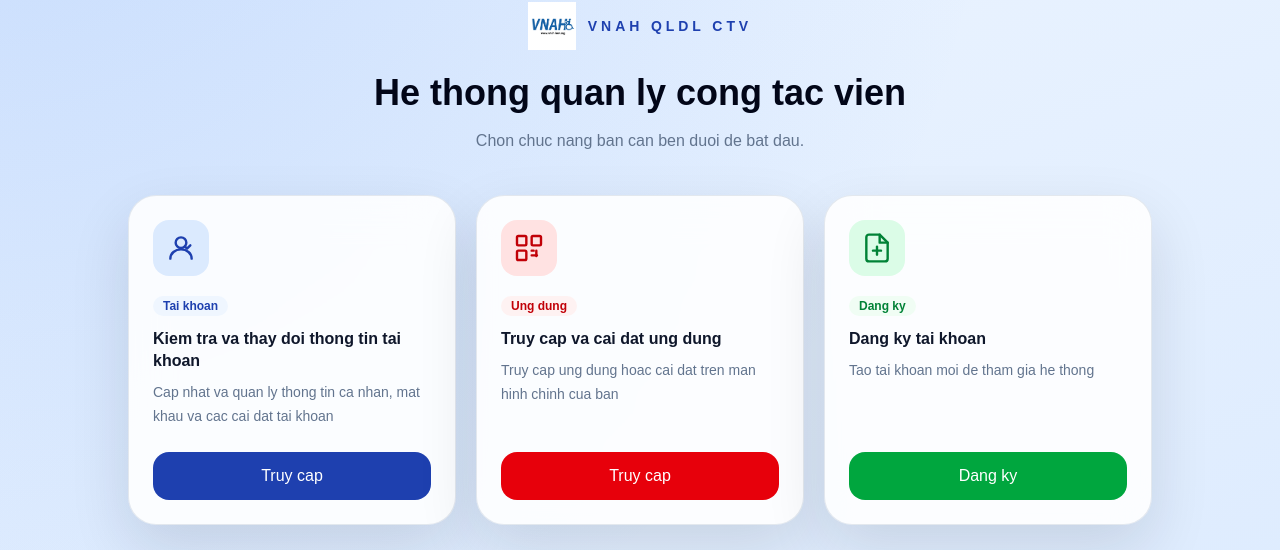
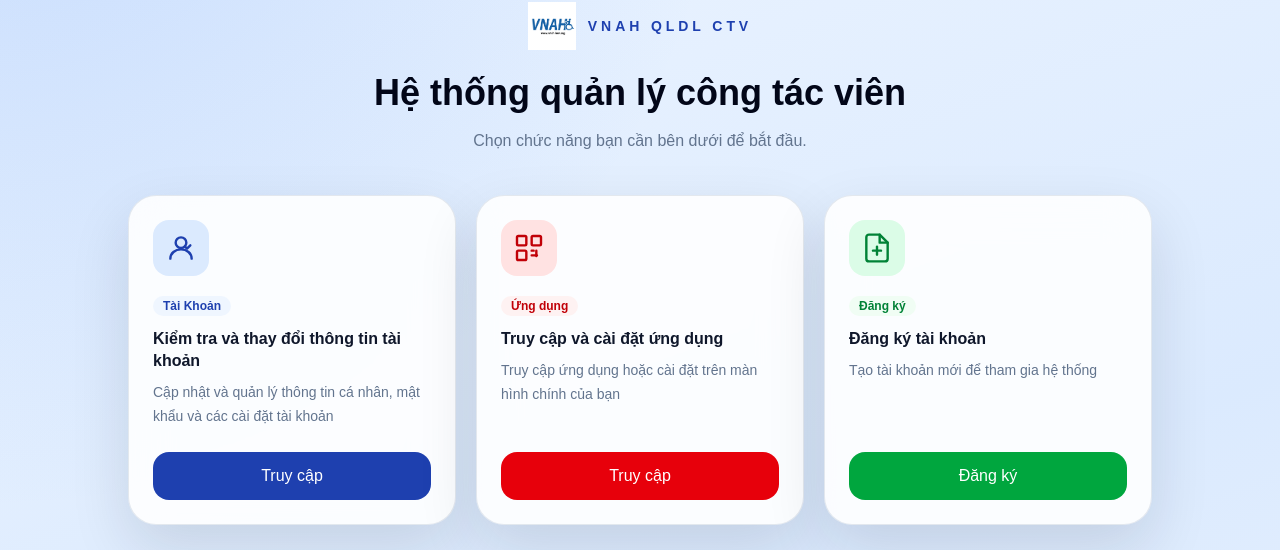
Before and after one commit to KayceChung/VNAH-CTV, a Next.js app: page / in a window 1280 px wide. Shown: the part 225-775 px from the top of the page. Built offline with nearby package versions, Linux system fonts and the light colour scheme.

Commit message:
Fix Vietnamese text encoding - add proper diacritics throughout UI

```diff
--- a/app/page.tsx
+++ b/app/page.tsx
@@ -20,11 +20,11 @@ const features = [
     accentBg: "bg-blue-100",
     borderHover: "hover:border-blue-300",
     badgeColor: "bg-blue-50 text-[#1E40AF]",
-    badge: "Tai khoan",
-    title: "Kiem tra va thay doi thong tin tai khoan",
+    badge: "Tài Khoản",
+    title: "Kiểm tra và thay đổi thông tin tài khoản",
     description:
-      "Cap nhat va quan ly thong tin ca nhan, mat khau va cac cai dat tai khoan",
-    btnLabel: "Truy cap",
+      "Cập nhật và quản lý thông tin cá nhân, mật khẩu và các cài đặt tài khoản",
+    btnLabel: "Truy cập",
     btnClass:
       "bg-[#1E40AF] text-white hover:bg-[#1D4ED8]",
     action: "verify",
@@ -42,11 +42,11 @@ const features = [
     accentBg: "bg-red-100",
     borderHover: "hover:border-red-300",
     badgeColor: "bg-red-50 text-red-700",
-    badge: "Ung dung",
-    title: "Truy cap va cai dat ung dung",
+    badge: "Ứng dụng",
+    title: "Truy cập và cài đặt ứng dụng",
     description:
-      "Truy cap ung dung hoac cai dat tren man hinh chinh cua ban",
-    btnLabel: "Truy cap",
+      "Truy cập ứng dụng hoặc cài đặt trên màn hình chính của bạn",
+    btnLabel: "Truy cập",
     btnClass:
       "bg-red-600 text-white hover:bg-red-700",
     action: "appsheet",
@@ -64,10 +64,10 @@ const features = [
     accentBg: "bg-green-100",
     borderHover: "hover:border-green-300",
     badgeColor: "bg-green-50 text-green-700",
-    badge: "Dang ky",
-    title: "Dang ky tai khoan",
-    description: "Tao tai khoan moi de tham gia he thong",
-    btnLabel: "Dang ky",
+    badge: "Đăng ký",
+    title: "Đăng ký tài khoản",
+    description: "Tạo tài khoản mới để tham gia hệ thống",
+    btnLabel: "Đăng ký",
     btnClass:
       "bg-green-600 text-white hover:bg-green-700",
     action: "register",
@@ -90,7 +90,7 @@ export default function HomePage() {
 
   const createDesktopShortcut = async () => {
     try {
-      showToast("Dang tai file cai dat...", "info");
+showToast("Đang tải file cài đặt...", "info");
 
       const response = await fetch("/api/create-shortcut", {
         method: "POST",
@@ -115,18 +115,18 @@ export default function HomePage() {
         document.body.removeChild(a);
 
         showToast(
-          "File da duoc tai xuong! Hay mo file 'create-appsheet-shortcut.bat' de tao shortcut tren Desktop.",
+          "File đã được tải xuống! Hãy mở file 'create-appsheet-shortcut.bat' để tạo shortcut trên Desktop.",
           "success"
         );
       } else {
         showToast(
-          "Loi: Khong the tai file. Hay thu lai.",
+          "Lỗi: Không thể tải file. Hãy thử lại.",
           "error"
         );
       }
     } catch (error) {
       showToast(
-        `Loi: ${error instanceof Error ? error.message : "Khong biet"}`,
+        `Lỗi: ${error instanceof Error ? error.message : "Không biết"}`,
         "error"
       );
     }
@@ -154,7 +154,7 @@ export default function HomePage() {
           <button
             onClick={() => setIsInstallDialogOpen(true)}
             className="inline-flex items-center gap-2 px-3 py-2 bg-blue-600 text-white rounded-lg hover:bg-blue-700 transition text-sm font-medium"
-            title="Cai dat ung dung"
+            title="Cài đặt ứng dụng"
           >
             Download
           </button>
@@ -177,10 +177,10 @@ export default function HomePage() {
             </p>
           </div>
           <h1 className="mt-2 text-3xl font-bold leading-tight text-slate-950 sm:text-4xl">
-            He thong quan ly cong tac vien
+            Hệ thống quản lý công tác viên
           </h1>
           <p className="max-w-xl text-sm leading-7 text-slate-500 sm:text-base">
-            Chon chuc nang ban can ben duoi de bat dau.
+            Chọn chức năng bạn cần bên dưới để bắt đầu.
           </p>
         </div>
 
@@ -217,13 +217,8 @@ export default function HomePage() {
         </div>
       </div>
 
-      {/* Guide Section */}
-      <GuideImageGallery deviceType="desktop" />
-
-      {/* Mobile Phone Guide Section */}
-      <div className="mt-12 pt-8 border-t border-slate-200">
-        <GuideImageGallery deviceType="mobile" />
-      </div>
+      {/* Guide Section - Auto-switches between Desktop/Mobile tabs based on screen size */}
+      <GuideImageGallery deviceType="both" />
 
       {/* App Install Dialog */}
       <AppInstallDialog
--- a/components/InfoCard.tsx
+++ b/components/InfoCard.tsx
@@ -11,7 +11,7 @@ export function InfoCard({
     <section className="glass-card rounded-[28px] p-6 page-fade">
       <div className="mb-5 flex items-center justify-between gap-3">
         <div>
-          <p className="text-xs font-semibold uppercase tracking-[0.28em] text-slate-500">Ho so nhan su</p>
+          <p className="text-xs font-semibold uppercase tracking-[0.28em] text-slate-500">Hồ sơ nhân sự</p>
           <h2 className="text-xl font-bold text-slate-950">{title}</h2>
         </div>
         <div className="rounded-full bg-blue-100 px-3 py-1 text-xs font-semibold text-[#1E40AF]">{badge}</div>
@@ -21,7 +21,7 @@ export function InfoCard({
         {items.map((item) => (
           <div key={item.label} className="rounded-2xl border border-slate-200 bg-white/70 p-4">
             <p className="text-xs font-semibold uppercase tracking-[0.18em] text-slate-500">{item.label}</p>
-            <p className="mt-2 text-sm font-medium leading-6 text-slate-900">{item.value || "Chua cap nhat"}</p>
+            <p className="mt-2 text-sm font-medium leading-6 text-slate-900">{item.value || "Chưa cập nhật"}</p>
           </div>
         ))}
       </div>
--- a/components/InstallAppCard.tsx
+++ b/components/InstallAppCard.tsx
@@ -34,15 +34,15 @@ function detectDeviceType(): DeviceType {
 function getAutoHint(device: DeviceType, hasPrompt: boolean): string {
   if (device === "android") {
     return hasPrompt
-      ? "Android: Trinh duyet co ho tro cai dat, nhung nut nay chi hien huong dan de tranh tao shortcut tu dong."
-      : "Android: Trinh duyet chua ho tro install prompt. Vui long mo menu trinh duyet va chon Add to Home screen.";
+      ? "Android: Trình duyệt có hỗ trợ cài đặt, nhưng nút này chỉ hiển hướng dẫn để tránh tạo shortcut tự động."
+      : "Android: Trình duyệt chưa hỗ trợ install prompt. Vui lòng mở menu trình duyệt và chọn Add to Home screen.";
   }
 
   if (device === "iphone") {
-    return "iPhone: Nhan nut Share (o thanh duoi), chon 'Add to Home Screen', sau do bam Add.";
+    return "iPhone: Nhấn nút Share (ở thanh dưới), chọn 'Add to Home Screen', sau đó bấm Add.";
   }
 
-  return "May tinh: Nhan bieu tuong sao (bookmark) hoac menu trinh duyet de tao shortcut ra man hinh.";
+  return "Máy tính: Nhấn biểu tượng sao (bookmark) hoặc menu trình duyệt để tạo shortcut ra màn hình.";
 }
 
 export function InstallAppCard() {
@@ -51,7 +51,7 @@ export function InstallAppCard() {
   const [isInstalling, setIsInstalling] = useState(false);
   const [hasBrowserInstall, setHasBrowserInstall] = useState(false);
   const [deferredPrompt, setDeferredPrompt] = useState<BeforeInstallPromptEvent | null>(null);
-  const [message, setMessage] = useState("Dang xac dinh thiet bi...");
+  const [message, setMessage] = useState("Đang xác định thiết bị...");
 
   useEffect(() => {
     const currentDevice = detectDeviceType();
@@ -65,7 +65,7 @@ export function InstallAppCard() {
 
     if (installed) {
       setIsInstalled(true);
-      setMessage("Ung dung da duoc cai dat tren thiet bi nay.");
+      setMessage("Ứng dụng đã được cài đặt trên thiết bị này.");
       return;
     }
 
@@ -85,7 +85,7 @@ export function InstallAppCard() {
       setIsInstalled(true);
       setHasBrowserInstall(false);
       setDeferredPrompt(null);
-      setMessage("Ung dung da duoc cai dat thanh cong.");
+      setMessage("Ứng dụng đã được cài đặt thành công.");
     };
 
     window.addEventListener("beforeinstallprompt", onBeforeInstallPrompt);
@@ -111,10 +111,10 @@ export function InstallAppCard() {
     }
 
     if (isInstalling) {
-      return "Dang xu ly...";
+      return "Đang xử lý...";
     }
 
-    return "Cai dat ung dung";
+    return "Cài đặt ứng dụng";
   }, [isInstalled, isInstalling]);
 
   const handleInstall = async () => {
@@ -126,7 +126,7 @@ export function InstallAppCard() {
 
     try {
       if (device === "iphone") {
-        setMessage("Huong dan iPhone: Mo Share -> Add to Home Screen -> Add.");
+        setMessage("Hướng dẫn iPhone: Mở Share -> Add to Home Screen -> Add.");
         return;
       }
 
@@ -136,9 +136,9 @@ export function InstallAppCard() {
           const choice = await deferredPrompt.userChoice;
 
           if (choice.outcome === "accepted") {
-            setMessage("Android: Ban da chap nhan cai dat trong install prompt.");
+            setMessage("Android: Bạn đã chấp nhận cài đặt trong install prompt.");
           } else {
-            setMessage("Android: Ban da dong install prompt. Ban co the thu lai bat ky luc nao.");
+            setMessage("Android: Bạn đã đóng install prompt. Bạn có thể thử lại bất kỳ lúc nào.");
           }
 
           setDeferredPrompt(null);
@@ -147,16 +147,16 @@ export function InstallAppCard() {
 
         setMessage(
           hasBrowserInstall
-            ? "Android: De tu cai dat thu cong, mo menu trinh duyet va chon Install app/Add to Home screen."
-            : "Android: Vui long mo menu trinh duyet va chon Add to Home screen de tao shortcut thu cong.",
+            ? "Android: Để tự cài đặt thủ công, mở menu trình duyệt và chọn Install app/Add to Home screen."
+            : "Android: Vui lòng mở menu trình duyệt và chọn Add to Home screen để tạo shortcut thủ công.",
         );
         return;
       }
 
       if (device === "desktop") {
-        setMessage("Huong dan desktop: Mo menu trinh duyet va tao bookmark/shortcut thu cong.");
+        setMessage("Hướng dẫn desktop: Mở menu trình duyệt và tạo bookmark/shortcut thủ công.");
       } else {
-        setMessage("Trinh duyet khong ho tro install prompt. Vui long tao shortcut thu cong tu menu trinh duyet.");
+        setMessage("Trình duyệt không hỗ trợ install prompt. Vui lòng tạo shortcut thủ công từ menu trình duyệt.");
       }
     } finally {
       setIsInstalling(false);
@@ -165,7 +165,7 @@ export function InstallAppCard() {
 
   return (
     <div className="mt-5 rounded-3xl border border-cyan-200/70 bg-gradient-to-br from-cyan-50 via-white to-indigo-50 p-4 shadow-[0_10px_30px_rgba(14,116,144,0.16)]">
-      <p className="text-[11px] font-bold uppercase tracking-[0.24em] text-cyan-700">Cai dat ung dung</p>
+      <p className="text-[11px] font-bold uppercase tracking-[0.24em] text-cyan-700">Cài đặt ứng dụng</p>
       <button
         type="button"
         disabled={isInstalled || isInstalling}
--- a/components/PasswordForm.tsx
+++ b/components/PasswordForm.tsx
@@ -69,7 +69,7 @@ export function PasswordForm({
         disabled={loading}
         className="mt-6 flex w-full items-center justify-center rounded-2xl bg-[#1E40AF] px-4 py-3 text-sm font-semibold text-white transition hover:bg-[#1D4ED8] disabled:cursor-not-allowed disabled:opacity-70"
       >
-        {loading ? <LoadingSpinner label="Dang luu mat khau..." /> : "Cap nhat mat khau"}
+        {loading ? <LoadingSpinner label="Đang lưu mật khẩu..." /> : "Cập nhật mật khẩu"}
       </button>
     </form>
   );
```
Also changed, not shown: app/change-password/page.tsx (+6 -6 lines), components/GuideImageGallery.tsx (+21 -1 lines).
